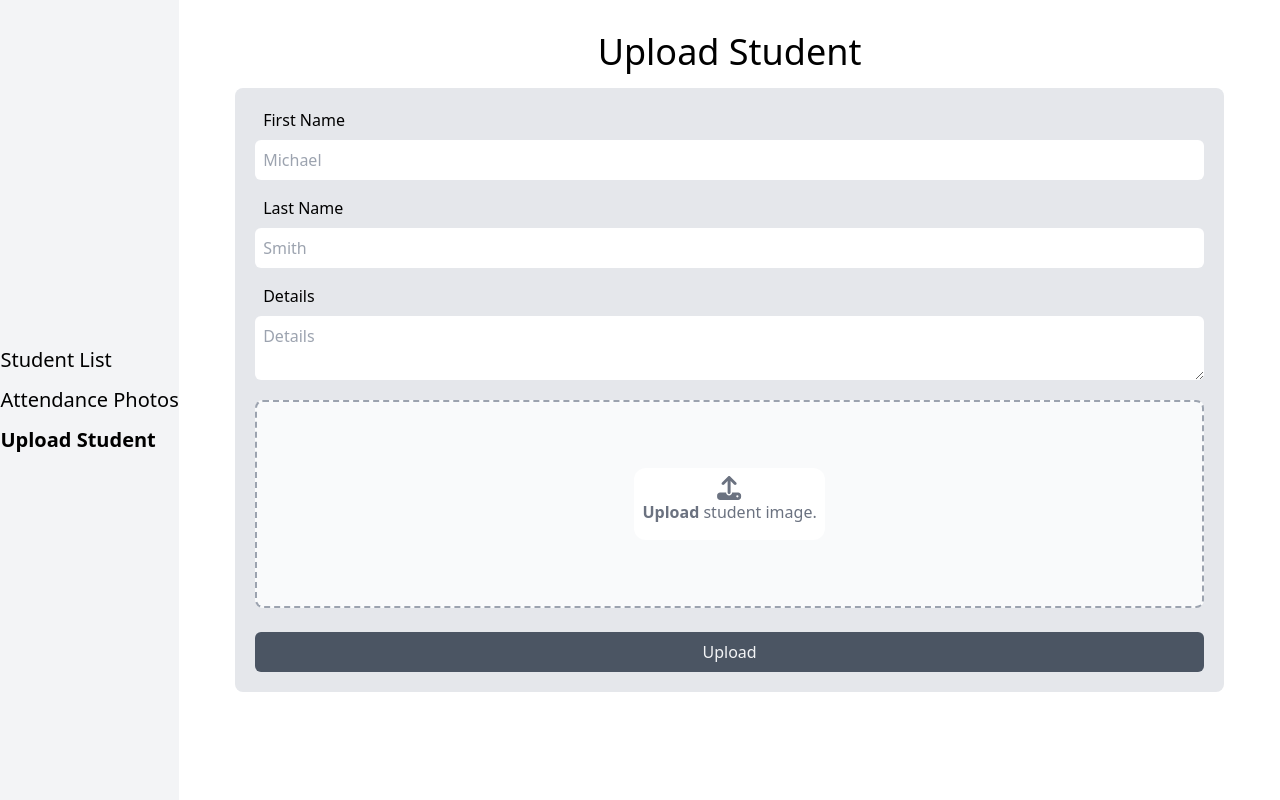
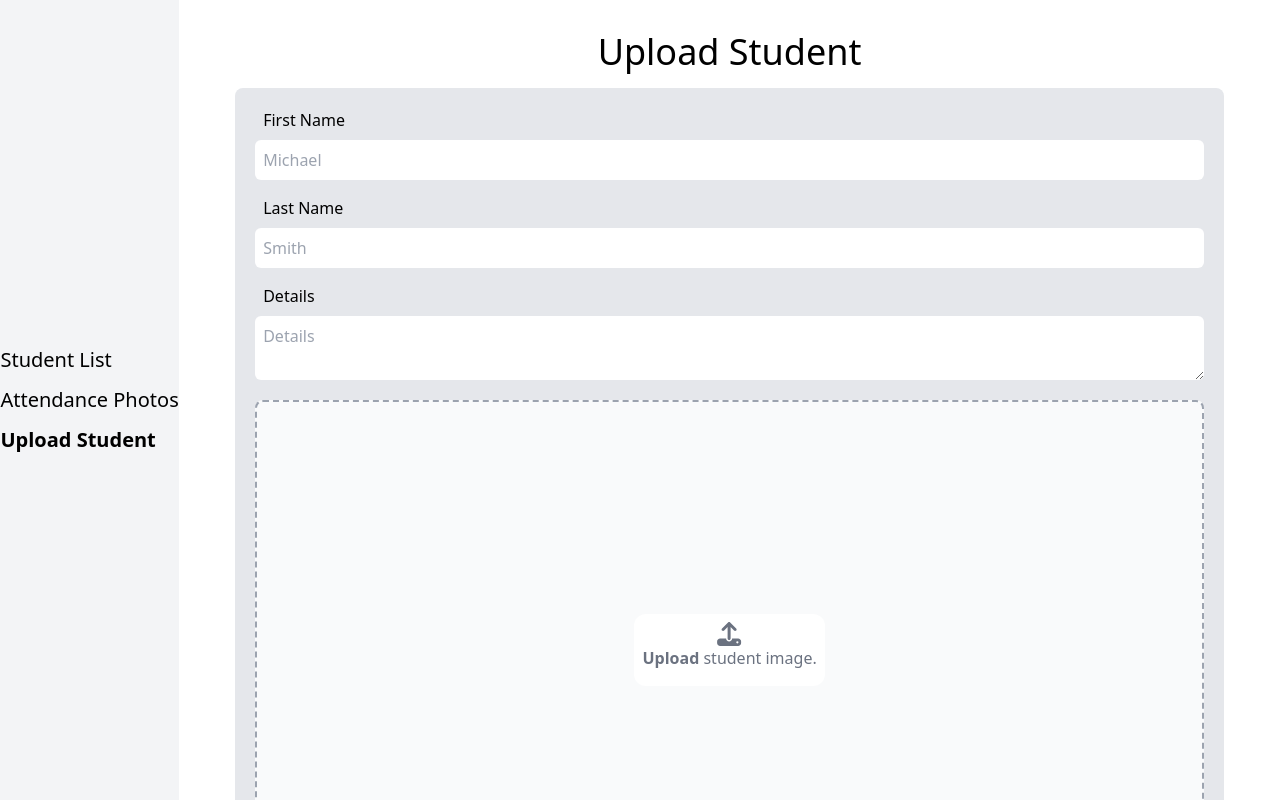
Before and after one commit to andrewchu16/attendance-tracker, a React (Vite) app in the folder frontend/: page /upload-student in a window 1280 px wide. Built offline with nearby package versions, Linux system fonts and the light colour scheme.

Commit message:
image preview fix

```diff
--- a/frontend/src/pages/AttendanceUpload.jsx
+++ b/frontend/src/pages/AttendanceUpload.jsx
@@ -3,8 +3,7 @@ import localforage from "localforage";
 import { FontAwesomeIcon } from "@fortawesome/react-fontawesome";
 import { faUpload } from "@fortawesome/free-solid-svg-icons";
 
-function AttendanceImage({ image, ticketId, onDelete }) {
-  // console.log(image);
+function AttendanceImage({ image, ticketId }) {
   return (
     <div className="bg-gray-100 rounded-lg flex justify-center items-center relative aspect-square overflow-clip">
       <div className="z-20 opacity-0 absolute hover:opacity-100 h-full w-full transition-opacity cursor-pointer">
--- a/frontend/src/pages/PeopleUpload.jsx
+++ b/frontend/src/pages/PeopleUpload.jsx
@@ -37,7 +37,7 @@ function NewPersonForm() {
     }
   }
 
-  const imagePreview = imgURL !== null ? <img src={imgURL} className="absolute object-fill" /> : "";
+  const imagePreview = imgURL !== null ? <img src={imgURL} className="max-w-full max-h-full" /> : "";
   const banner = <div className="w-full">{studentId !== null ? "Uploaded successfully." : ""}</div>;
   return (
     <>
@@ -80,10 +80,10 @@ function NewPersonForm() {
         />
         <label
           htmlFor="student_photo"
-          className="flex flex-col relative items-center justify-center w-full p-4 h-52 border-2 border-gray-400 border-dashed rounded-lg cursor-pointer bg-gray-50 hover:bg-gray-100 mb-4 overflow-clip"
+          className="flex flex-col relative items-center justify-center w-full h-[500px] border-2 border-gray-400 border-dashed rounded-lg cursor-pointer bg-gray-50 hover:bg-gray-100 mb-4"
         >
           {imagePreview}
-          <div className="bg-white z-20 flex justify-center flex-col bg-[rgba(255,255,255,0.6)] rounded-xl p-2">
+          <div className="bg-white z-20 flex justify-center flex-col bg-[rgba(255,255,255,0.6)] rounded-xl p-2 absolute">
             <FontAwesomeIcon icon={faUpload} className="text-gray-500 text-2xl" />
             <p className="mb-2 text-gray-500">
               <span className="font-semibold">Upload</span> student image.
```
